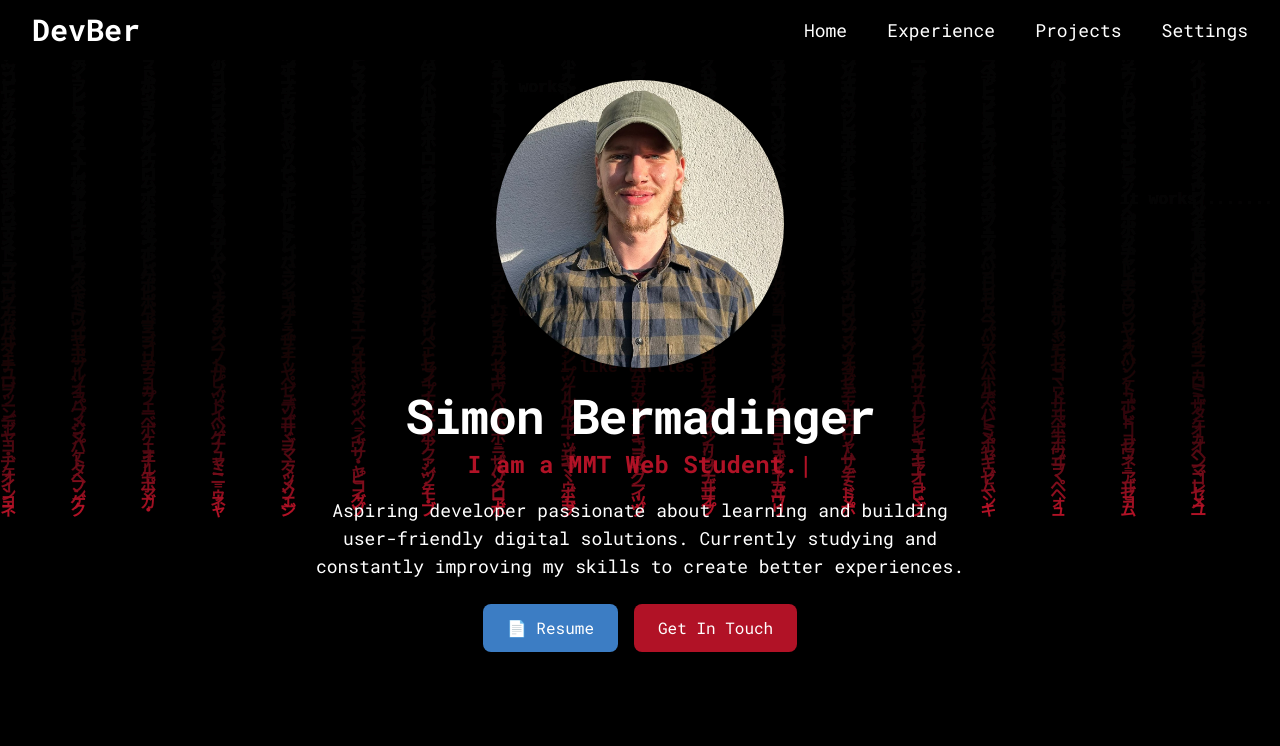
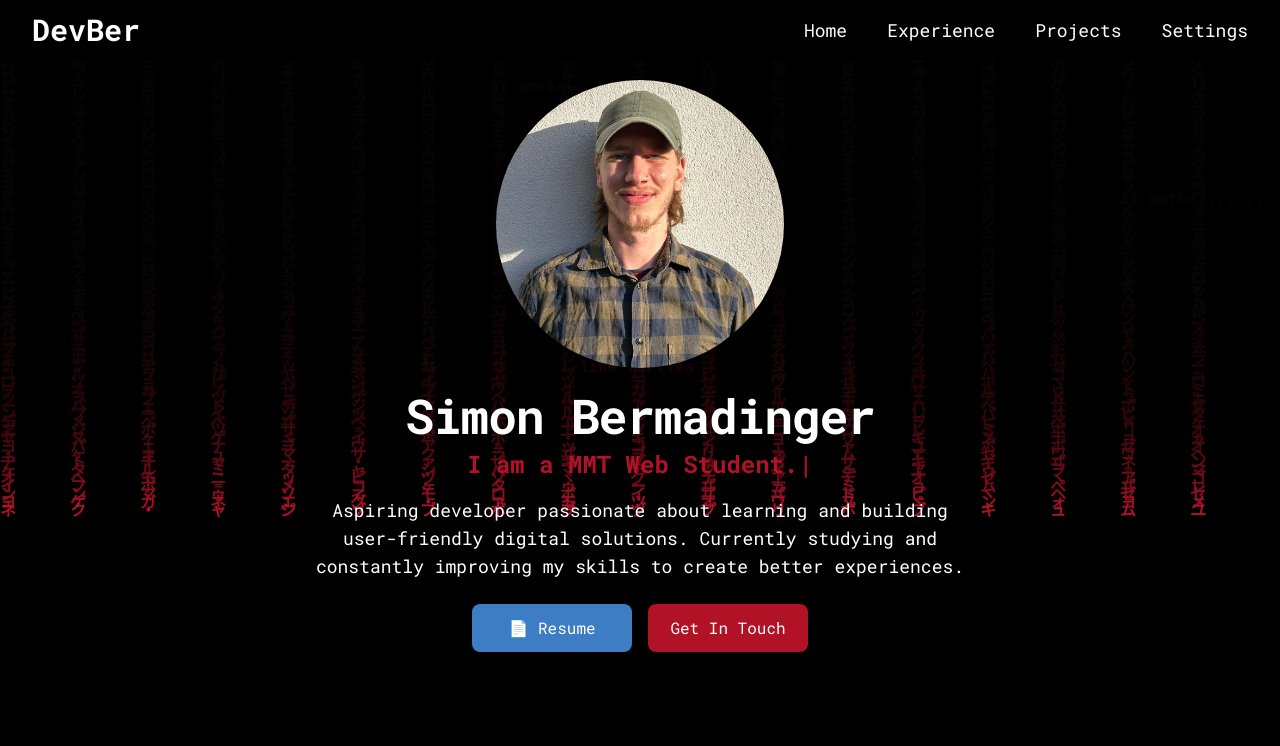
Before and after one commit to siwonber/bermadinger-dev, a React (Vite) app: page / in a window 1280 px wide. Shown: the top 746 px of the page. Built offline with nearby package versions, Linux system fonts and the light colour scheme.

Commit message:
buttons fixed

```diff
--- a/src/components/HomeSection.jsx
+++ b/src/components/HomeSection.jsx
@@ -49,23 +49,24 @@ const HomeSection = () => {
 
       <div className="mt-6 flex space-x-4">
       <motion.a
-          href="/pdf/Lebenslauf_Simon_Bermadinger.pdf"
-          className="px-6 py-3 bg-secondaryColor text-white rounded-lg hover:bg-secondary-dark transition flex items-center"
-          initial={{ opacity: 0, scale: 0.8 }}
-          animate={{ opacity: 1, scale: 1 }}
+        href="/pdf/CV_Bermadinger.pdf"
+        className="w-40 h-12 flex justify-center items-center bg-secondaryColor text-white rounded-lg hover:bg-secondary-dark transition"
+        initial={{ opacity: 0 }}
+        animate={{ opacity: 1 }}
         transition={{ duration: 0.3 }}
       >
         📄 Resume
       </motion.a>
       <motion.a
         href="mailto:office.code.bermadinger@gmail.com"
-          className="px-6 py-3 bg-primaryColor text-white rounded-lg hover:bg-primary-dark transition flex items-center"
-          initial={{ opacity: 0, scale: 0.8 }}
-          animate={{ opacity: 1, scale: 1 }}
+        className="w-40 h-12 flex justify-center items-center bg-primaryColor text-white rounded-lg hover:bg-primary-dark transition"
+        initial={{ opacity: 0 }}
+        animate={{ opacity: 1 }}
         transition={{ duration: 0.3 }}
       >
         Get In Touch
       </motion.a>
+
       </div>
 
     </section>
```
Also changed, not shown: 1 other file (tests, documents, lock files or other folders). Lines whose indentation alone changed are shown as unchanged.
